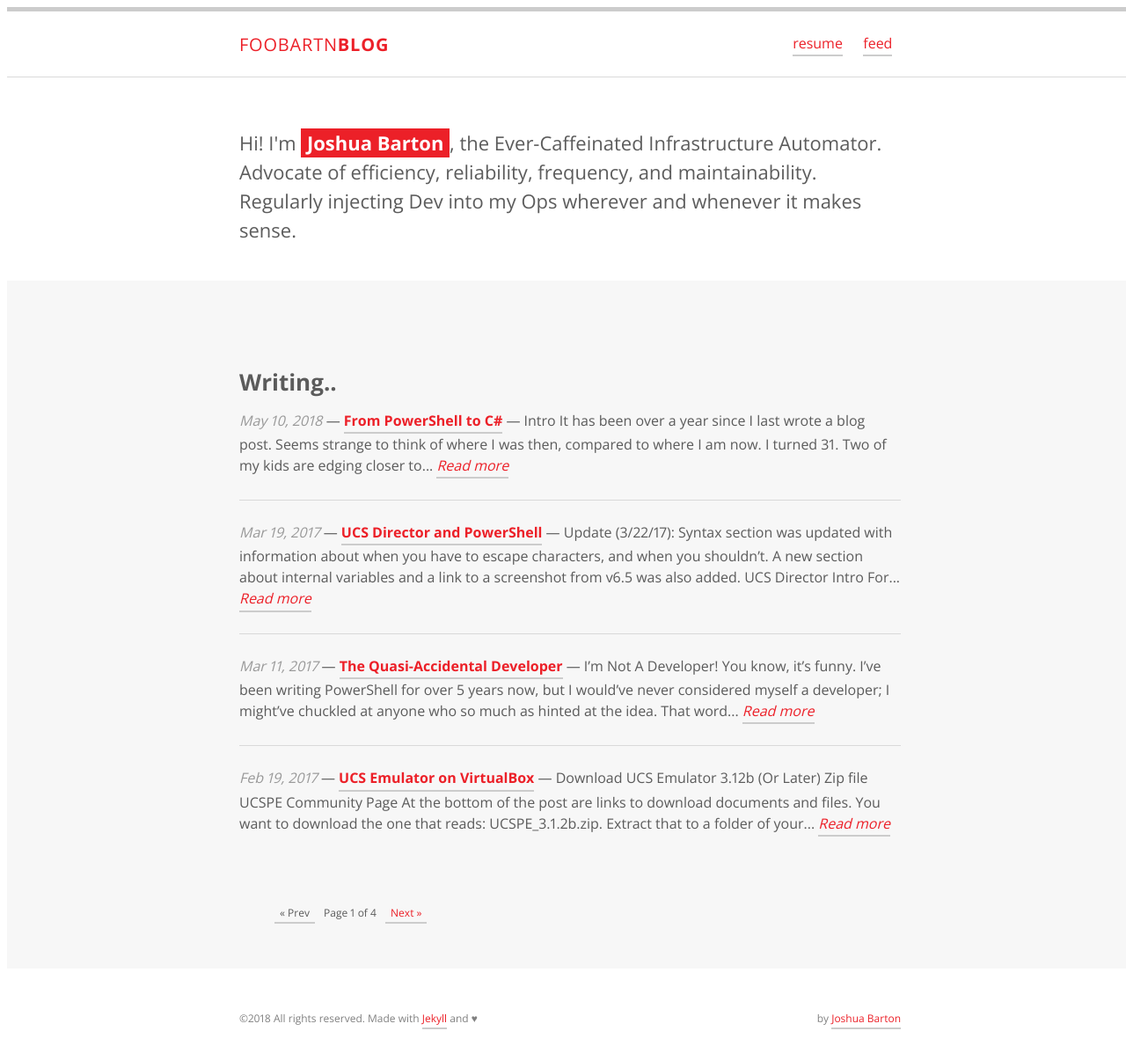
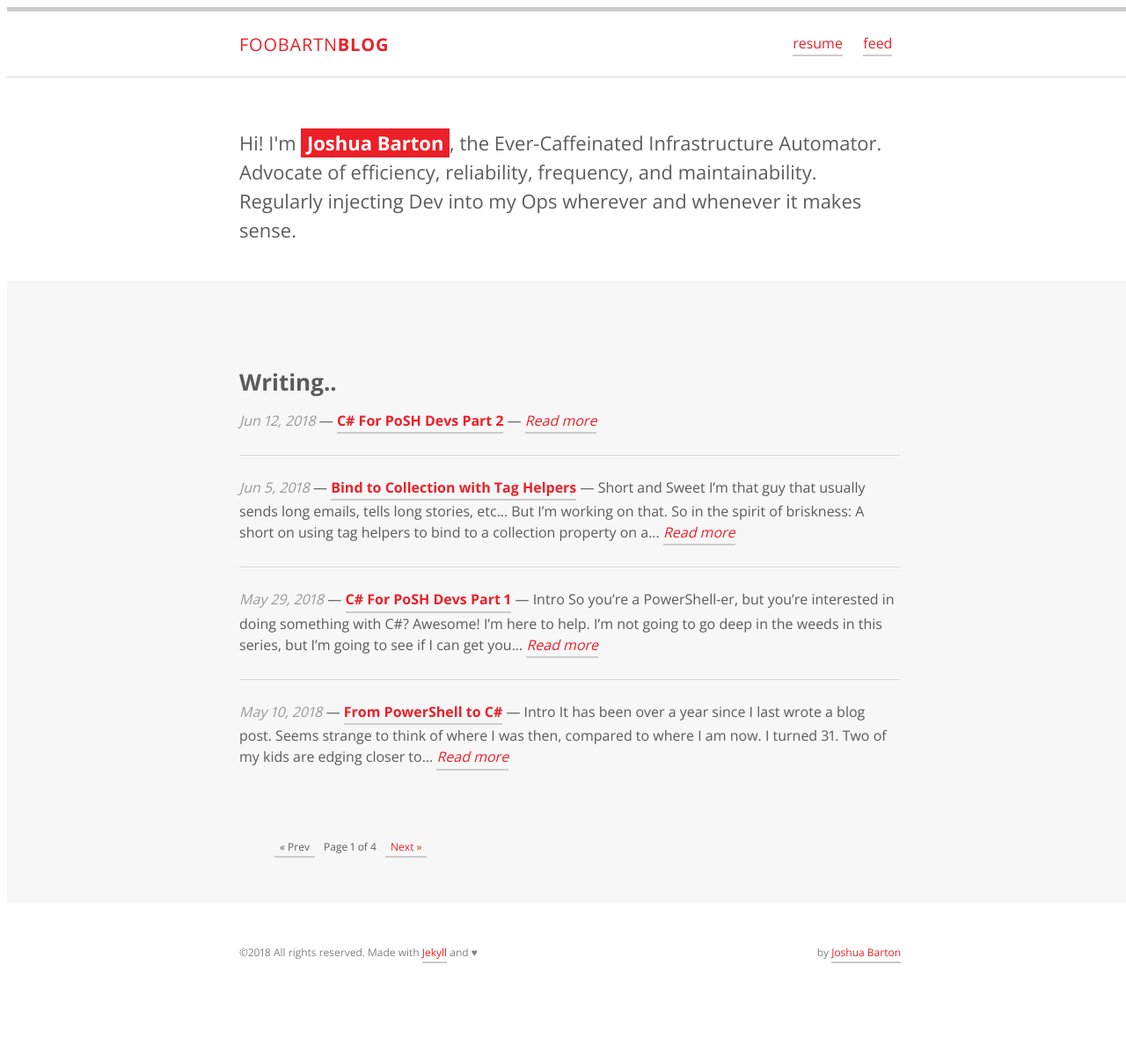
Before and after one commit to FooBartn/FooBartn.github.io, a Jekyll site: the page built from index.html, in a window 1280 px wide. Shown: the whole page at 88% size. Built offline with Jekyll 4.4.1, drawn with Linux system fonts in a browser that asks for light colours; the list of posts is cut into pages by our own code; after the commit the page ends 1122 px from its top, so only the background shows below that; some of the changed lines change nothing that is shown.

Commit message:
new posts and images

````diff
--- a/_config.yml
+++ b/_config.yml
@@ -21,6 +21,7 @@ kramdown:
 paginate: 4
 paginate_path: "/page/:num/"
 comments: true
+future: false
 
 source: ./
 destination: _site
--- /dev/null
+++ b/_posts/2018-05-29-csharp-for-posh-devs-part1.md
@@ -0,0 +1,397 @@
+---
+layout: post
+title: "C# For PoSH Devs Part 1"
+description: "Using PowerShell knowledge to learn C# Part 1"
+date: 2018-05-29 19:00:00
+comments: true
+keywords: ".Net Core, dotnet core, CSharp, C#"
+category: Development
+tags:
+- powershell
+- csharp
+- C#
+---
+
+## Intro
+
+So you're a PowerShell-er, but you're interested in doing something with C#? Awesome! I'm here to help. I'm not going to go deep in the weeds in this series, but I'm going to see if I can get you from point A to point B with brief explanations inbetween. It'll be up to you to take it the rest of the way ^__^
+
+If you've never poked around PowerShell classes at all, or you want a much more in depth look at how they work you might want to visit: [Powershell v5 Classes & Concepts by Michael Willis](https://xainey.github.io/2016/powershell-classes-and-concepts/). Most of the concepts carry over to C# very well.
+
+## Prerequisites
+
+I'm going to be using [Visual Studio](https://www.visualstudio.com/vs/community/) (not Code) for this, but you're welcome to use what you please. The C# plugin for Code gets better all the time, and the dotnet new commands can be used to scaffold new projects. Do what works best for you!
+
+## Basic Syntax Differences
+
+Powershell
+
+- Expressions do not need to be closed with a semi-colon.
+- Comparisons are two letter combinations: lt, le, gt, ge, -eq
+- String interpolation is handled for you inside double quotes:
+    - "My name is $Name"
+- Parameters are added through a param block inside the function
+    - Parameters do not require a type. They will infer a type based on input.
+
+C#
+
+- Expressions must be closed with a semi-colon.
+- Comparisons use math operators: <, <=, >, >=, ==
+- String interpolation is slightly more complex:
+    - $"My name is {name}"
+- Parameters are specified inside the () after a method name
+    - C# is a strongly typed language, and thus requires a type specification on parameters.
+
+## A PowerShell Base
+
+So what we're going to do is turn a PowerShell function into a .Net core console app. We're going to sort of breeze over the "Class" part at the moment. Most of you likely use more functions than classes in your PowerShell, so it's an easier thing to wrap your head around at the start. If you've used PowerShell classes quite a bit, this should all be very familiar to you.
+
+PowerShell function:
+
+
+``` powershell
+function Get-Response {
+    param(
+        $Name,
+        $Number
+    )
+
+    $MyName = "brAIn"
+
+    "Hello $Name"
+    "My name is $MyName"
+    "You asked me to count to $Number. Here goes!"
+
+    for ($i=0; $i -le $Number; $i++) {
+        "$i"
+    }
+}
+```
+
+And the output:
+
+![](/assets/images/csharp_for_posh_devs/poshfuncbrain.gif){: .center-image }
+
+Simple enough, right? We're going to take input parameters Name and Number, and we're going to write some stuff back to the console for the user to read.
+
+Let's see how we'd get a similar result out of C#.
+
+## C# Console App
+
+- Open Visual Studio, and go to File -> New -> Project (or Ctrl + Shift + N).
+- Choose Console App (.NET Core)
+
+![](/assets/images/csharp_for_posh_devs/newprojcore.png){: .center-image }
+
+Visual Studio will create a new project for you, and will put you on the default Program.cs file that looks like this:
+
+``` csharp
+using System;
+
+namespace SimplebrAIn
+{
+    class Program
+    {
+        static void Main(string[] args)
+        {
+            Console.WriteLine("Hello World!");
+        }
+    }
+}
+```
+
+Lets walk through this:
+
+### using System;
+
+Have you ever imported a module in PowerShell? Something like:
+
+``` powershell
+Import-Module ActiveDirectory
+```
+
+That's what the using statement is. It's importing libraries so that you can use their functionality. In this case we need System so that we can use the Console.WriteLine() method. Another option, if we didn't want to put using System at the top, would be modify the code to look like this:
+
+``` csharp
+namespace SimplebrAIn
+{
+    class Program
+    {
+        static void Main(string[] args)
+        {
+            System.Console.WriteLine("Hello World!");
+        }
+    }
+}
+```
+
+Now we're using the system namespace directly to be able to call Console.WriteLine(). If I only ever use the Console.WriteLine() once, and I don't use System for anything else, this might be okay. But if you need to use a library multiple times throughout your code, it's going to be more concise to add the using statement up top.
+
+### namespace SimplebrAIn
+
+This is essentially how your program knows where everything is. The main namespace is the name of your application. If I created a folder in this project named Models and put another cs file in there, its namespace would be SimplebrAIn.Models. And from Program.cs I would need to add a using SimplebrAIn.Models to be able to access the classes in that namespace. We'll get to that another time. Just understand that this is how your application knows where all the pieces to your app exist.
+
+### class Program
+
+Everything in C# starts with a class. Classes are where all the things happen. In this case, our main class is called "Program". This is the entry point to our application. This is where, when you press run, the application will begin processing.
+
+Inside a class you can have private variables, methods, etc. We'll get into constructors and more advanced things later on. For now lets take a look at methods.
+
+### static void Main(string[] args)
+
+Methods are the real equivalents of our PowerShell functions. In this case the method we start with is called Main. Just as class Program is the class this application will start in, Main is the method it will start with.
+
+Notice that Main has two keywords proceeding it.
+
+- The first is the word **static**. The static keyword on a class means it can't be instantiated as an object. The static keyword on a method means that it can be accessed directly without needed an instance of the class created.
+
+- The second keyword is **void**. This is the return type of the method. We can return any kind of data: string, int, custom class, etc. Void means that we're returning absolutely nothing. We're just going to do a thing and be done.
+
+Main also takes parameters in the form of an array of strings with a variable name of "args".
+
+Inside main we have our single action: A call to Console.WriteLine() with the argument "Hello World!". Running this as it is now will simply write Hello World! to the console and exit gracefully.
+
+### Our New Method
+
+We're going to write another method, equivalent to our PowerShell function, and we're going to call it inside main.
+
+So we'll need to start with something like this:
+
+``` csharp
+namespace SimplebrAIn
+{
+    class Program
+    {
+        static void Main(string[] args)
+        {
+            System.Console.WriteLine("Hello World!");
+        }
+
+        private void GetResponse (string name, int number)
+        {
+
+        }
+    }
+}
+```
+#### Access Modifier
+
+The first part of this is the accessor. You need to define where else this piece of code can be seen in your application. A big part of C# (and object oriented coding in general) is encapsulation. You want methods and classes to have one responsibility, and sometimes you don't want them to be seen outside of their own class.
+
+Public methods can be seen by everything. Private methods can be seen by only the class they're in. There is another one called internal, but we can save that for another time.
+
+In this particular instance, we are going to use private instead of public because the method we're writing is in the same class as the method calling it. Therefore we can always access this method.
+
+#### Error
+
+Now, if you're following along, you might notice that you have an error in your application. One that reads similar to:
+
+"An object reference is required for non-static field.."
+
+Our Main method is static. As we went over previously, this means it's not an object that can be created. Our GetResponse method is not static. Therefor it would really need to have a new Program() object initialized. We don't want to deal with creating new objects, yet. We just want this method to work. So we have to make it static, just like the Main method.
+
+> *Note* There are some very serious limitations with using static methods. In this case we're just making something that works similar to our PowerShell function. In the future we'll look at better ways of writing more complex code.
+
+So our code should now look like this:
+
+``` csharp
+private static void GetResponse(string name, int number)
+{
+
+}
+```
+
+Compared to:
+
+``` powershell
+function Get-Response {
+    param(
+        $Name,
+        $Number
+    )
+
+}
+```
+
+#### Return type
+
+We are using a return type of Void. Just like the default Main method, we're only going to write to the console. We're not returning any data.
+
+#### Input parameters
+
+In our PowerShell code we had a param() block that we set our parameters in. In C# we add them right after the method name. As C# is strongly typed, you are required to put the type of the variable before its name. Although PowerShell allows you to do so, it is not a requirement.
+
+## Add Working Code
+
+Ok! Hopefully you're still awake. We're getting to the part of our code that does the real "work".
+
+That part in PowerShell looks like this:
+
+``` powershell
+    $MyName = "brAIn"
+
+    "Hello $Name"
+    "My name is $MyName"
+    "You asked me to count to $Number. Here goes!"
+
+    for ($i=0; $i -le $Number; $i++) {
+        "$i"
+    }
+```
+
+### Variables
+
+In PowerShell, variable declarations start with a $. C# variables either start with var or their specific type. So the equivalent of the first line in C# would be:
+
+``` csharp
+var myName = "brAIn";
+```
+
+> *General Guideline:* In C# your private variables start with a lowercase letter. Public properties start with an uppercase. We'll talk more about this kind of thing another time, but, if you're using the latest version of Visual Studio, it should catch quite a few of them for you.
+
+### String Variable Interpolation
+
+In PowerShell string interpolation is very simple. As long as you use double quotes, you just put the variable in it as normal and it will evaluate it for you. C# is different. It requires you to prefix the string with a $ and put expressions or variables inside of curly braces like this:
+
+``` csharp
+    $"Hello {name}"
+```
+
+### Ending your statements
+
+In PowerShell, you just need to put each expression on a different line. You don't need to close the statements with any symbol. In C# you have to close them with a semi-colon.
+
+### Writing To Console
+And you'll need to actually tell it to write out to the console, instead of just surrounding something in quotes and leaving it to PowerShell to know what you want.
+
+So the first part of our method will need to look like this:
+
+``` csharp
+    var myName = "brAIn";
+
+    Console.WriteLine($"Hello {name}");
+    Console.WriteLine($"My name is {myName}");
+    Console.WriteLine($"You asked me to count to {number}. Here goes!");
+```
+
+### The For Loop
+
+The loop doesn't change from PowerShell to C#, with the exception of our operator. In PowerShell our comparison operators are a combination of two letters, such as -le for "less than or equal to". In C# we use <= to refer to the same type of comparison.
+
+``` csharp
+for (int i = 0; i <= number; i++)
+{
+    Console.WriteLine(i);
+}
+```
+
+### Complete Method Code
+
+Our new method now looks like this:
+
+``` csharp
+private static void GetResponse(string name, int number)
+{
+    var myName = "brAIn";
+    Console.WriteLine($"Hello {name}");
+    Console.WriteLine($"My name is {myName}");
+    Console.WriteLine($"You asked me to count to {number}. Here goes!");
+
+    for (int i = 0; i < number; i++)
+    {
+        Console.WriteLine(i);
+    }
+}
+```
+
+## Completing The App
+
+Now we need to call it from our Main method. We'll get rid of the
+
+``` csharp
+Console.WriteLine("Hello World!");
+```
+
+call and replace it with a call to our new method.
+
+### Main Method Input
+
+Remember our main method only takes an array of string input?
+
+``` csharp
+static void Main(string[] args)
+```
+
+From the console that's all it is going to see. So we'll need to do a little conversion. We'll expect users to put in a name as the first argument, and a number as the second argument.
+
+So we'll look for args[0] and args[1].
+
+#### Converting a string to a number
+
+We're going to use a static method of the int class to convert our second argument to a number.
+
+``` csharp
+int.TryParse(args[1], out int number);
+```
+
+This will look at the second value in args, see if it can turn it into a whole number, and then output that into a variable named "number".
+
+#### Our Method Call
+
+``` csharp
+GetResponse(args[0], number);
+```
+
+## Final Code
+
+``` csharp
+using System;
+
+namespace SimplebrAIn
+{
+    class Program
+    {
+        static void Main(string[] args)
+        {
+            int.TryParse(args[1], out int number);
+
+            GetResponse(args[0], number);
+        }
+
+        private static void GetResponse(string name, int number)
+        {
+            var myName = "brAIn";
+            Console.WriteLine($"Hello {name}");
+            Console.WriteLine($"My name is {myName}");
+            Console.WriteLine($"You asked me to count to {number}. Here goes!");
+
+            for (int i = 0; i <= number; i++)
+            {
+                Console.WriteLine(i);
+            }
+        }
+    }
+}
+```
+
+## Running
+
+So a quick way we can run this is by using one of the dotnet commands. We need to do so from within the project directory, though. That would be the directory where your .csproj file is located.
+
+Once there you can use the "dotnet run" command, plus arguments, to compile and run our app on the fly.
+
+In our case I'm going to use
+
+```
+dotnet run Bob 25
+```
+
+And here's the output:
+
+![](/assets/images/csharp_for_posh_devs/dotnetrunbrain.gif){: .center-image }
+
+## Ready For World Domination!
+
+Maybe not quite. But hey, you now have a working C# console application ^__^
+
+Stay tuned for the next part in the series. We're going to look at some ways we can change this code to be more object oriented. Until then, happy coding and happy days to you all!
--- /dev/null
+++ b/_posts/2018-06-05-bind-to-collection-with-tag-helpers.md
@@ -0,0 +1,93 @@
+---
+layout: post
+title: "Bind to Collection with Tag Helpers"
+description: "Using tag helpers to easily bind data to a list property of a model"
+date: 2018-06-05 21:00:00
+comments: true
+keywords: "Asp.Net Core, .Net Core, dotnet core, CSharp, C#, Razor, Tag Helpers"
+category: Development
+tags:
+- razor
+- asp.net core
+- csharp
+- C#
+---
+
+## Short and Sweet
+
+I'm *that* guy that usually sends long emails, tells long stories, etc... But I'm working on that. So in the spirit of briskness: A short on using tag helpers to bind to a collection property on a model!
+
+## Code being used
+
+Our model:
+``` csharp
+namespace BindToList.ViewModels
+{
+    public class FormViewModel
+    {
+        public IList<string> Name { get; set; }
+    }
+}
+```
+
+Our form:
+``` html
+@model FormViewModel
+
+<form asp-controller="Home" asp-action="Form" method="get">
+    @for (int i = 0; i < 3; i++)
+    {
+        <label>Name@(i + 1)</label><input asp-for="Name[i]" /> <br />
+    }
+    <button type="submit">Register</button>
+</form>
+```
+
+Our controller:
+``` csharp
+public IActionResult Form(FormViewModel model)
+{
+    return View(model);
+}
+```
+
+## In Action
+
+![](/assets/images/taghelper_list/bindtolist.gif){: .center-image }
+
+## And Voila
+
+The controller sees the values and reads them in as members of the same collection.
+
+## Notes on the Code
+
+### Form CSHTML
+
+The @ symbol means that what comes after it should be expressed in C#, not output to the renderer as html. If you use HTML tags inside the expression, it will evaluate what's inside those as html/text instead. I didn't want it to ignore the number after the name, though, so I had to use an @() to make sure Razor evaluated that piece as an expression, not as text.
+
+The actual HTML it will output:
+
+``` html
+<form method="get" action="/Home/Form">
+    <label>Name1</label><input type="text" id="Name_0_" name="Name[0]" value="" /> <br />
+    <label>Name2</label><input type="text" id="Name_1_" name="Name[1]" value="" /> <br />
+    <label>Name3</label><input type="text" id="Name_2_" name="Name[2]" value="" /> <br />
+    <button type="submit">Register</button>
+</form>
+```
+
+>*IMPORTANT NOTE:* You MUST start at 0 or the model will not bind.
+
+### Controller
+
+It's not doing anything but sending the data you put in back to you. You hit submit, it gets the model data, and then returns the view with the data you sent in. Normally you'd want to check ModelState, etc... But I need to stop here otherwise this might just keep going forever ^__^
+
+### Model
+
+I used an IList, but you can use another collection like IEnumerable if it suits your purpose.
+
+## Cheers
+
+And that's it! Short and simple, but hopefully useful.
+
+Have a happy weekend!
--- /dev/null
+++ b/_posts/2018-06-12-csharp-for-posh-devs-part3.md
@@ -0,0 +1,13 @@
+---
+layout: post
+title: "C# For PoSH Devs Part 2"
+description: "Using PowerShell knowledge to learn C# Part 2"
+date: 2018-06-12 19:00:00
+comments: true
+keywords: ".Net Core, dotnet core, CSharp, C#"
+category: Development
+tags:
+- powershell
+- csharp
+- C#
+---
````
Also changed, not shown: assets/images/csharp_for_posh_devs/dotnetrunbrain.gif (added), assets/images/csharp_for_posh_devs/newprojcore.png (added), assets/images/csharp_for_posh_devs/poshfuncbrain.gif (added), assets/images/taghelper_list/bindtolist.gif (added).
